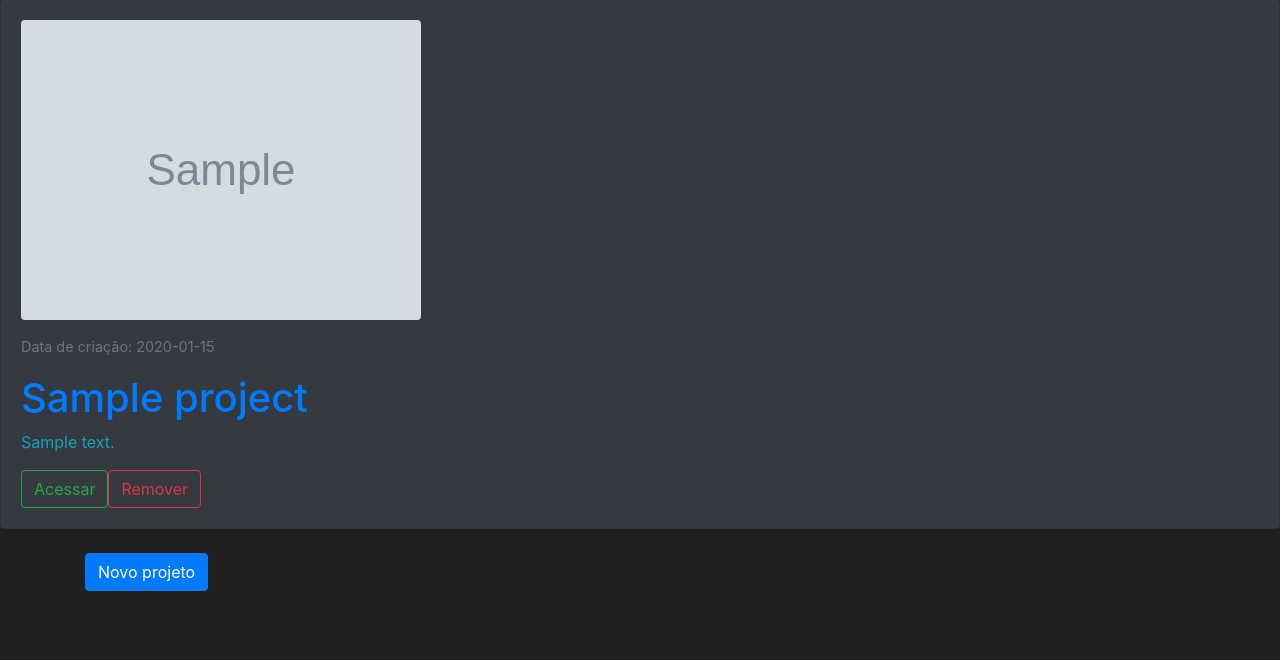
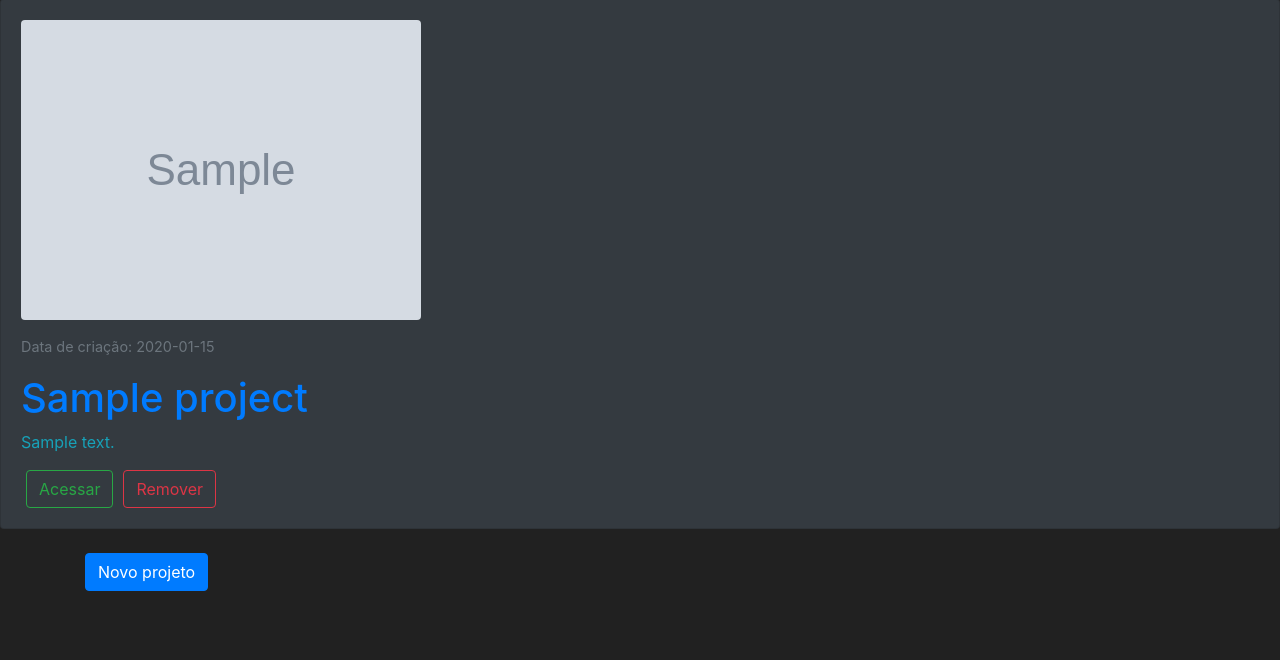
Before and after one commit to IgorLucindo/Augusto-Igor, a Flask app: page /projects in a window 1280 px wide. Shown: the part 81-741 px from the top of the page. Run offline with Flask 2, Linux system fonts and the light colour scheme; a user stored in the database is signed in; tables that the repository leaves empty hold one stand-in row (values such as "Sample post"); grey boxes marked "Sample" are stand-in pictures; some libraries are stand-ins or nearby versions.

Commit message:
projects.html atualizado

```diff
--- a/bughunter/templates/projects.html
+++ b/bughunter/templates/projects.html
@@ -3,17 +3,6 @@
     Projects Page
 {% endblock %}
 {% block content %}
-
-<head>
-  <style>
-    .botoes{
-      width: 140px;
-      display: flex;
-      justify-content: space-between;
-    };
-  </style>
-</head>
-
 {% for project in projects %}
 
 <br>
@@ -34,10 +23,10 @@
 
       <p class="text-info">{{ project.description }}</p>
 
-      <div class="botoes">
-        <a type="button" class="btn btn-outline-success" href="{{ url_for('directories_page', project=project.name)}}">Acessar</a>
+      <div style="display: flex;">
+        <a type="button" class="btn btn-outline-success" style="margin: 0 5px" href="{{ url_for('directories_page', project=project.name)}}">Acessar</a>
 
-        <a type="button" class="btn btn-outline-danger" href="{{ url_for('delete_project_page', project=project.name) }}">Remover</a>
+        <a type="button" class="btn btn-outline-danger" style="margin: 0 5px" href="{{ url_for('delete_project_page', project=project.name) }}">Remover</a>
       </div>
     </div>
 </div>
```
